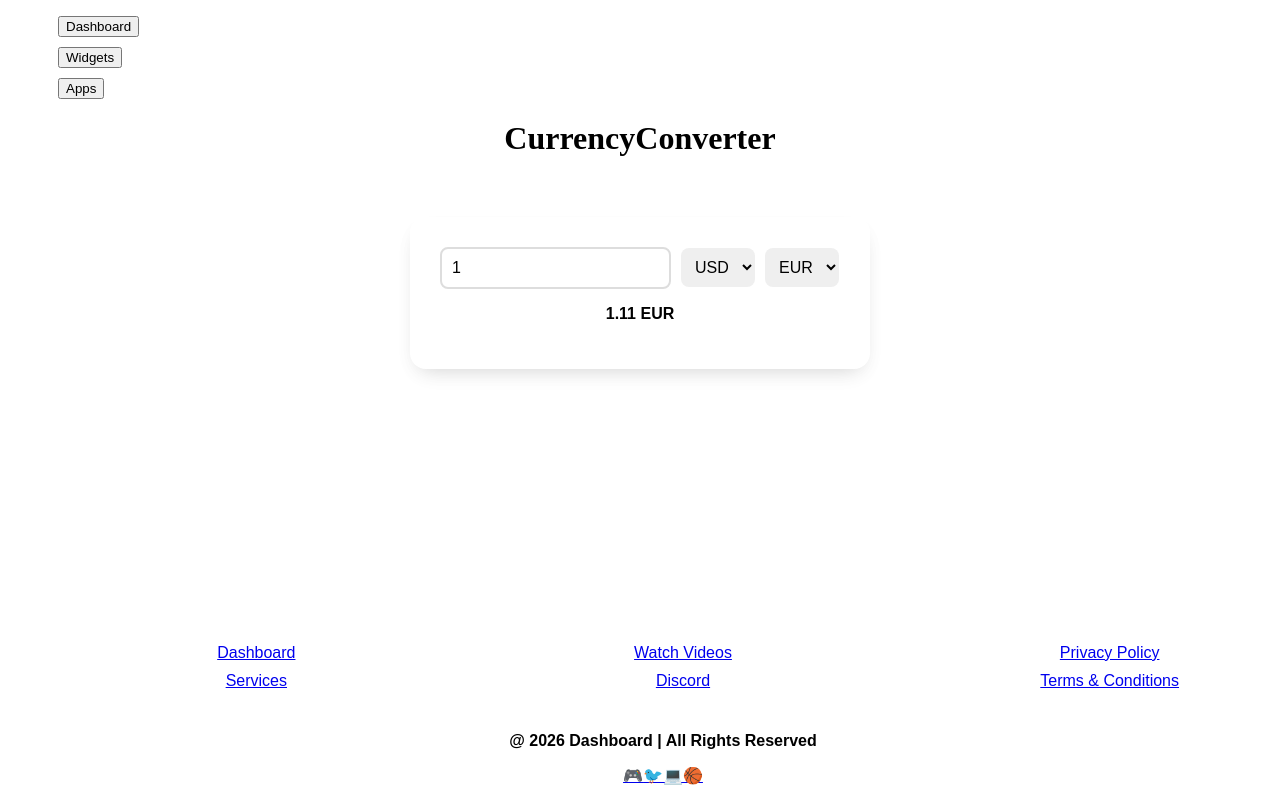
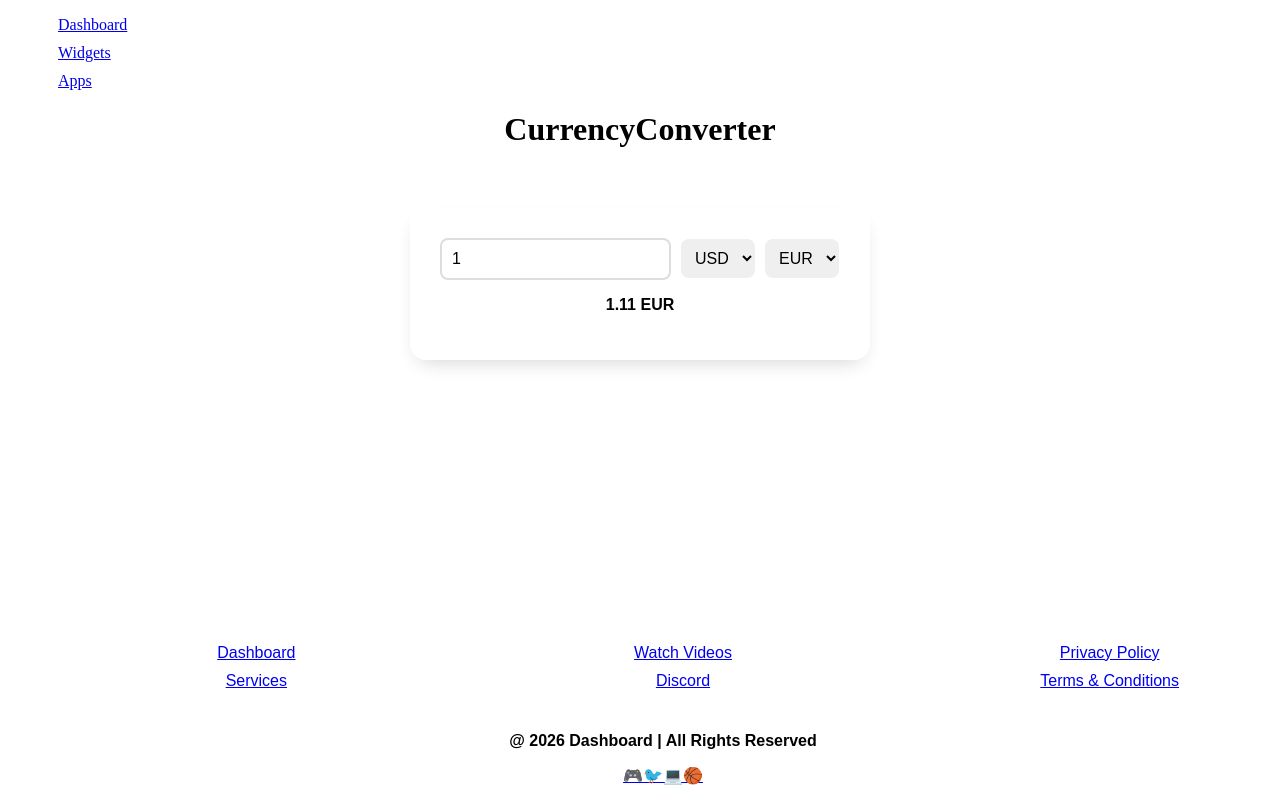
Before and after one commit to Renz-Victa/Currency-Converter, a React (Vite) app: page / in a window 1280 px wide. Built offline with nearby package versions, Linux system fonts and the light colour scheme.

Commit message:
Edit App.jsx

```diff
--- a/src/App.jsx
+++ b/src/App.jsx
@@ -1,6 +1,5 @@
 import React, { useState, useMemo } from 'react';
 import Footer from './Footer';
-import Navbar from './navbar';
 
 export default function CurrencyConverter() {
   const rates = {
@@ -25,21 +24,21 @@ export default function CurrencyConverter() {
       <nav className="navbar">
         <ul>
           <li className="nav-item">
-            <button aria-expanded="false">Dashboard</button>
+            <a href="#">Dashboard</a>
           </li>
           <li className="nav-item">
-            <button aria-expanded="false">Widgets</button>
+            <a href="#">Widgets</a>
           </li>
           <li className="nav-item">
-            <button aria-expanded="false">Apps</button>
+            <a href="#">Apps</a>
             <ul className="sub-menu" aria-label="Apps">
               <li><a href="#"></a></li>
               <li><a href="#"></a></li>
               <li><a href="#"></a></li>
             </ul>
           </li>
-        </ul>
-      </nav>
+        </ul >
+      </nav >
 
       <h1>CurrencyConverter</h1>
       <form>
```
